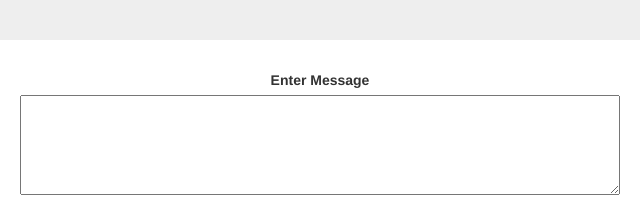
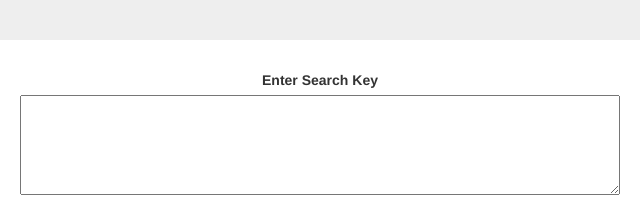
Before and after one commit to Narendrakovi/Expert-Search-Engine, a plain HTML site: page SearchEngine/templates/index.html in a window 1280 px wide. Shown: the part 155-367 px from the top of the page, 320-960 px from the left. Drawn offline with nearby package versions, Linux system fonts and the light colour scheme.

Commit message:
Update index.html
Updated index file dialogue lable

```diff
--- a/SearchEngine/templates/index.html
+++ b/SearchEngine/templates/index.html
@@ -13,7 +13,7 @@
     </center>
     </div>
     <center>
-    <label for="message_body">Enter Message</label><br>
+    <label for="message_body">Enter Search Key</label><br>
 
             <textarea  placeholSder= "Enter your search key here"  id="textbox" style="height:100px;width:600px;"></textarea>
     <br>
```
